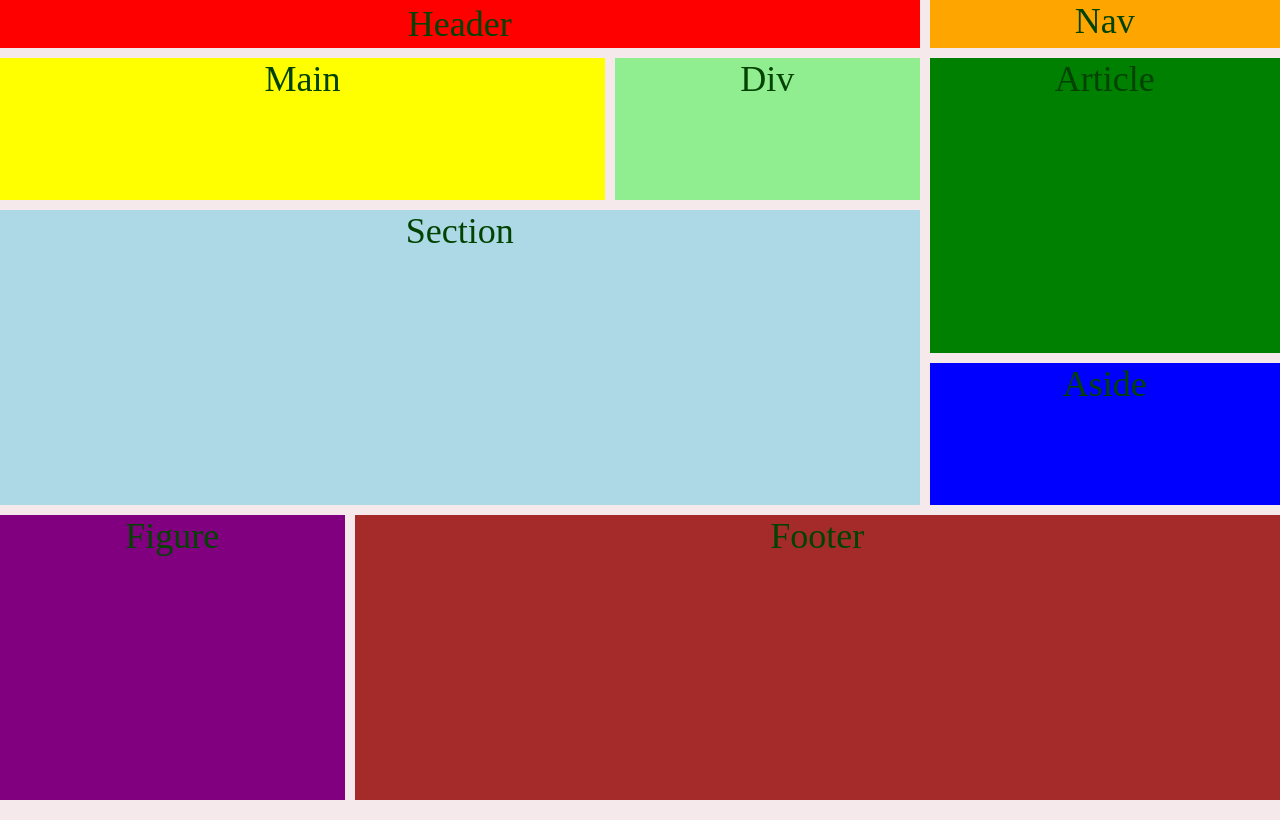
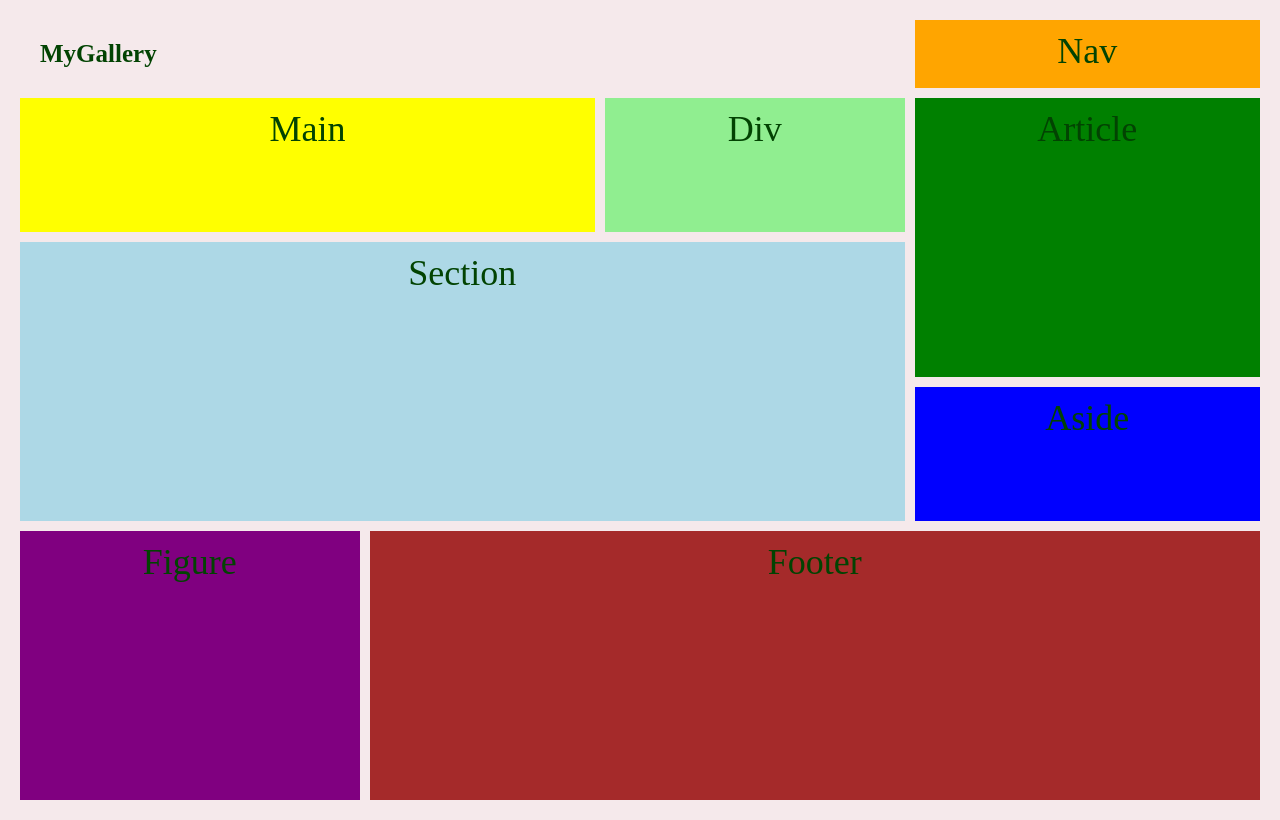
Before and after one commit to rosaTome/yuma, a plain HTML site: page web/10-grid-challenge-extension/index.html in a window 1280 px wide. Drawn offline with Linux system fonts and the light colour scheme; a web font is replaced by a local one.

Commit message:
header heading styling complete

```diff
--- a/web/10-grid-challenge-extension/index.html
+++ b/web/10-grid-challenge-extension/index.html
@@ -12,8 +12,8 @@
 
 <body>
 
-    <header>Header
-        <!-- <h1>MyGallery</h1> -->
+    <header>
+        <h1>MyGallery</h1>
     </header>
 
     <nav>Nav
--- a/web/10-grid-challenge-extension/styles.css
+++ b/web/10-grid-challenge-extension/styles.css
@@ -2,7 +2,7 @@
 
 * {
     margin: 0;
-    padding: 0;
+    padding: 10px;
     box-sizing: border-box;
     font-family: "League Script";
     font-size: 1.5rem;
@@ -30,9 +30,11 @@ header {
     grid-area: header;
     display: flex;
     flex-direction: row;
-    justify-content: space-evenly;
-    align-items: center;
-    background-color: red;
+    justify-content: flex-start;
+
+    h1 {
+        font-size: 25px;
+    }
 }
 
 nav {
```
